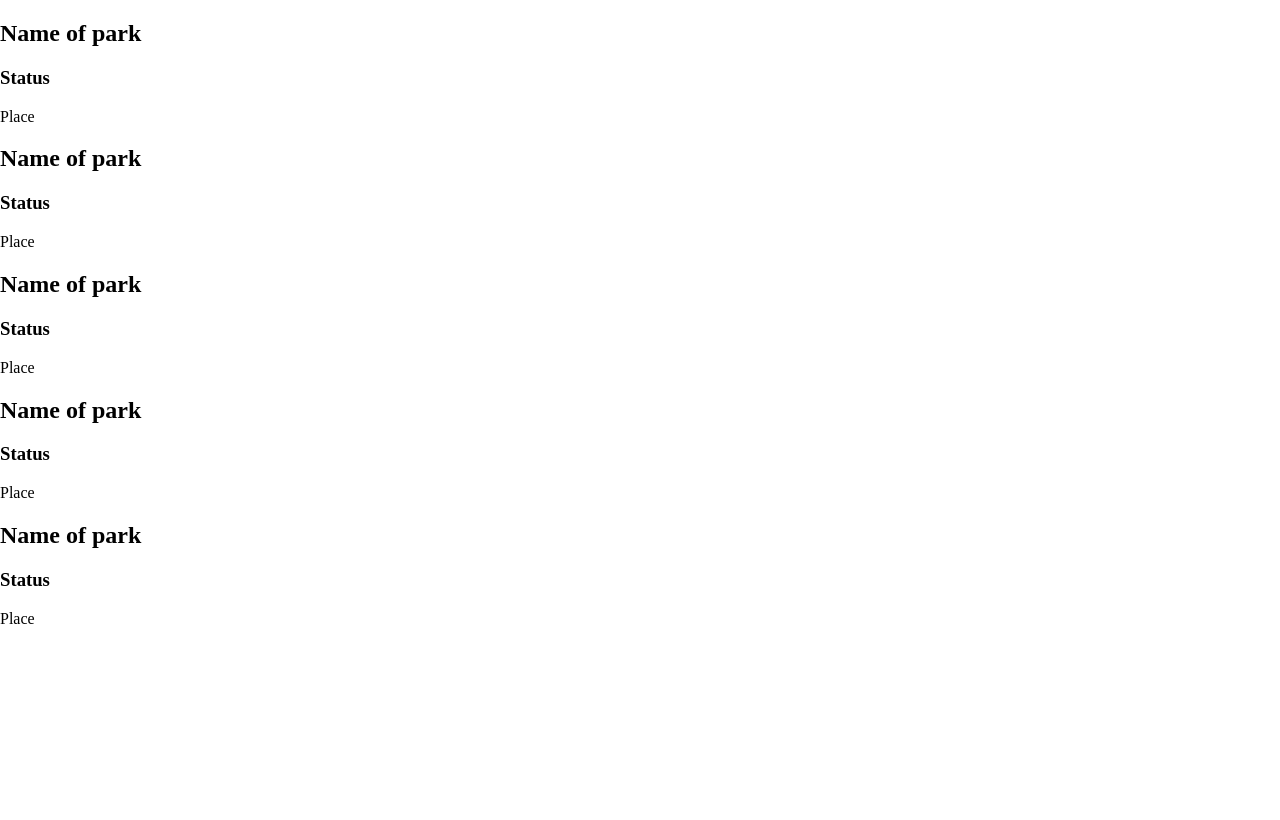
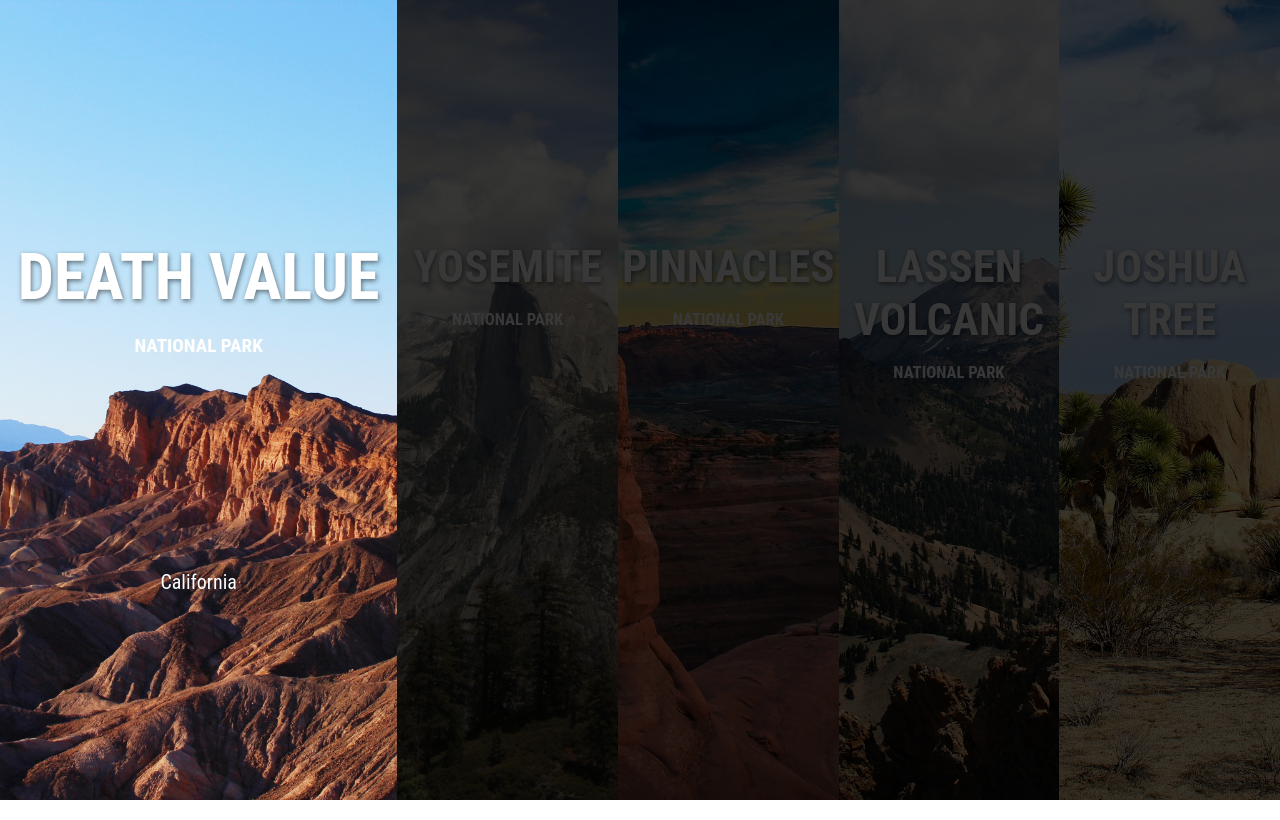
Before and after one commit to temchik2004/national_parks_CA, a plain HTML site: page index.html in a window 1280 px wide. Drawn offline with Linux system fonts and the light colour scheme.

Commit message:
Finished with styles; added images

```diff
--- a/index.html
+++ b/index.html
@@ -6,50 +6,50 @@
     <link rel="stylesheet" type="text/css" href="styles/style.css" />
 </head>
 <body>
-<section class=”container”>
-    <div class=”section”>
-        <div class=”cont_title”>
-            <h1>Name of park</h1>
-            <h3>Status</h3>
+<section class="container">
+    <div class="section">
+        <div class="cont_title">
+            <h1>Death Value</h1>
+            <h3>National Park</h3>
         </div>
-        <div class=”cont_desc”>
-            <p>Place</p>
+        <div class="cont_desc">
+            <p>California</p>
         </div>
     </div>
-    <div class=”section”>
-        <div class=”cont_title”>
-            <h1>Name of park</h1>
-            <h3>Status</h3>
+    <div class="section">
+        <div class="cont_title">
+            <h1>Yosemite</h1>
+            <h3>National Park</h3>
         </div>
-        <div class=”cont_desc”>
-            <p>Place</p>
+        <div class="cont_desc">
+            <p>California</p>
         </div>
     </div>
-    <div class=”section”>
-        <div class=”cont_title”>
-            <h1>Name of park</h1>
-            <h3>Status</h3>
+    <div class="section">
+        <div class="cont_title">
+            <h1>Pinnacles</h1>
+            <h3>National Park</h3>
         </div>
-        <div class=”cont_desc”>
-            <p>Place</p>
+        <div class="cont_desc">
+            <p>California</p>
         </div>
     </div>
-    <div class=”section”>
-        <div class=”cont_title”>
-            <h1>Name of park</h1>
-            <h3>Status</h3>
+    <div class="section">
+        <div class="cont_title">
+            <h1>Lassen Volcanic</h1>
+            <h3>National Park</h3>
         </div>
-        <div class=”cont_desc”>
-            <p>Place</p>
+        <div class="cont_desc">
+            <p>California</p>
         </div>
     </div>
-    <div class=”section”>
-        <div class=”cont_title”>
-            <h1>Name of park</h1>
-            <h3>Status</h3>
+    <div class="section">
+        <div class="cont_title">
+            <h1>Joshua Tree</h1>
+            <h3>National Park</h3>
         </div>
-        <div class=”cont_desc”>
-            <p>Place</p>
+        <div class="cont_desc">
+            <p>California</p>
         </div>
     </div>
 </section>
--- a/styles/style.css
+++ b/styles/style.css
@@ -10,3 +10,143 @@
     height: 100vh;
     width: 100vw;
 }
+.section {
+    position: relative;
+    height: 100%;
+    align-items: center;
+    justify-content: center;
+    box-sizing: border-box;
+    text-align: center;
+    flex: 1;
+}
+.cont_title {
+    position: relative;
+    margin: auto;
+    width: 100%;
+    height: 300px;
+    text-align: center;
+    margin-top: 30vh;
+}
+.cont_title h1 {
+    text-transform: uppercase;
+    text-shadow: 1px 2px 5px rgba(0, 0, 0, 0.5);
+    font-size: 3.5vw;
+    margin: 0;
+    vertical-align: middle;
+}
+.cont_title h3 {
+    text-transform: uppercase;
+    font-size: 1.3vw;
+}
+.cont_desc {
+    position: relative;
+    display: block;
+    text-align: center;
+    width: 60%;
+    height: auto;
+    margin: auto;
+    padding-top: 30px;
+}
+.cont_desc p {
+    margin: 0;
+    font-size: 20px;
+}
+.cont_title {
+    position: relative;
+    margin: auto;
+    width: 100%;
+    height: 300px;
+    text-align: center;
+    margin-top: 30vh;
+}
+.cont_title h1 {
+    text-transform: uppercase;
+    text-shadow: 1px 2px 5px rgba(0, 0, 0, 0.5);
+    font-size: 3.5vw;
+    margin: 0;
+    vertical-align: middle;
+}
+.cont_title h3 {
+    text-transform: uppercase;
+    font-size: 1.3vw;
+}
+.cont_desc {
+    position: relative;
+    display: block;
+    text-align: center;
+    width: 60%;
+    height: auto;
+    margin: auto;
+    padding-top: 30px;
+}
+.cont_desc p {
+    margin: 0;
+    font-size: 20px;
+}
+.section:hover {
+    flex: 1.8;
+    transition: flex 0.4s;
+}
+.section:hover > .cont_title h1 {
+    font-size: 5vw;
+    transition: font-size 0.4s;
+}
+.section:hover > .cont_title h3 {
+    font-size: 1.5vw;
+    transition: all 0.4s;
+}
+.cont_desc {
+    opacity: 0;
+}
+.section:hover > .cont_desc {
+    opacity: 1;
+    transition-delay: 0.5s;
+    transition: opacity 0.8s;
+}
+.section {
+    background-repeat: no-repeat;
+    background-size: cover;
+    background-position: center;
+}
+.section:nth-child(1) {
+    background-image: url("../images/pexels-photo-226365.jpeg");
+}
+.section:nth-child(2) {
+    background-image: url("../images/pexels-photo-28162.jpg");
+}
+.section:nth-child(3) {
+    background-image: url("../images/pexels-photo-28051.jpg");
+}
+.section:nth-child(4) {
+    background-image: url("../images/lassen-volcanic-1088492_1920.jpg");
+}
+.section:nth-child(5) {
+    background-image: url("../images/joshua-tree-national-park-74399_1920.jpg");
+}
+@font-face {
+    font-family: ‘Roboto Condensed’;
+    font-style: normal;
+    font-weight: 400;
+    src: local(“Roboto Condensed”), local(“Roboto Condensed-Regular”), url(https://fonts.gstatic.com/s/Roboto Condensed/v4/jObgDQiPUtmACAaaK3pMG6CWcynf_cDxXwCLxiixG1c.ttf) format(“truetype”);
+}
+.cont_title h1 {
+    color: white;
+    font-family: 'Roboto Condensed', sans-serif;
+}
+.cont_title h3 {
+    color: white;
+    font-family: 'Roboto Condensed', sans-serif;
+}
+.cont_desc p {
+    font-family: 'Roboto Condensed', sans-serif;
+    color: white;
+}
+.container:hover > .section {
+    filter: brightness(22%);
+}
+.container:hover > .section:hover {
+    filter: brightness(100%);
+}
+.section {
+    transition: all 0.4s;
+}
```
Also changed, not shown: images/joshua-tree-national-park-74399_1920.jpg (added), images/lassen-volcanic-1088492_1920.jpg (added), images/pexels-photo-226365.jpeg (added), images/pexels-photo-226366.jpeg (added), images/pexels-photo-28051.jpg (added), images/pexels-photo-28162.jpg (added).
